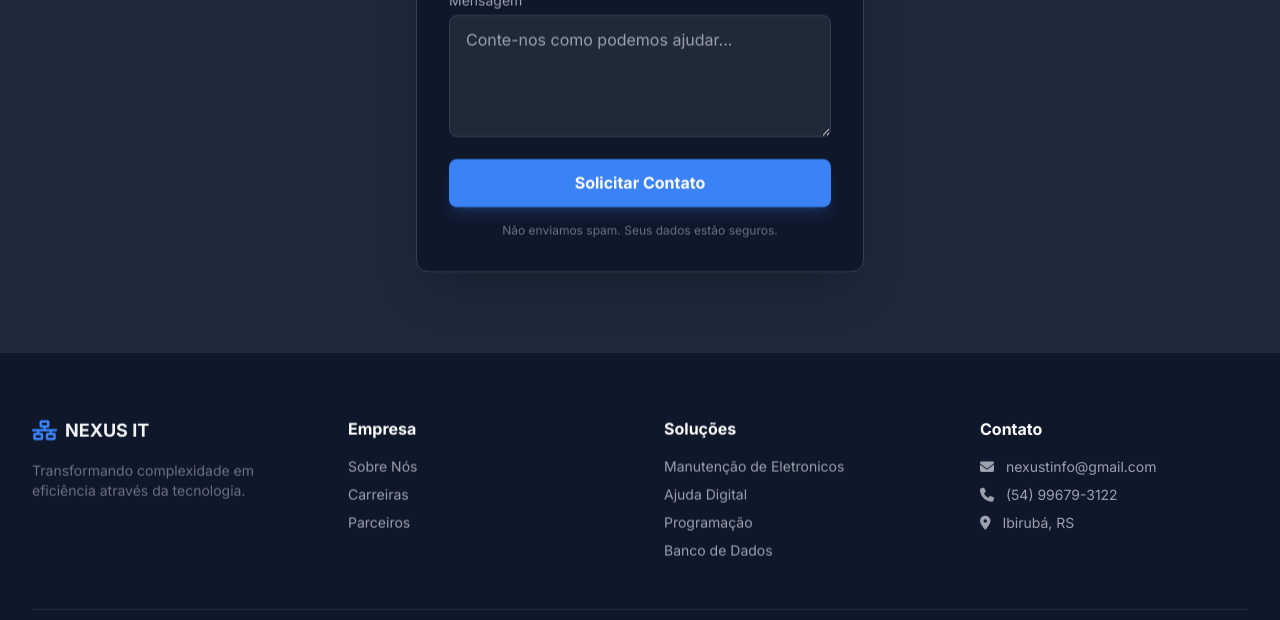
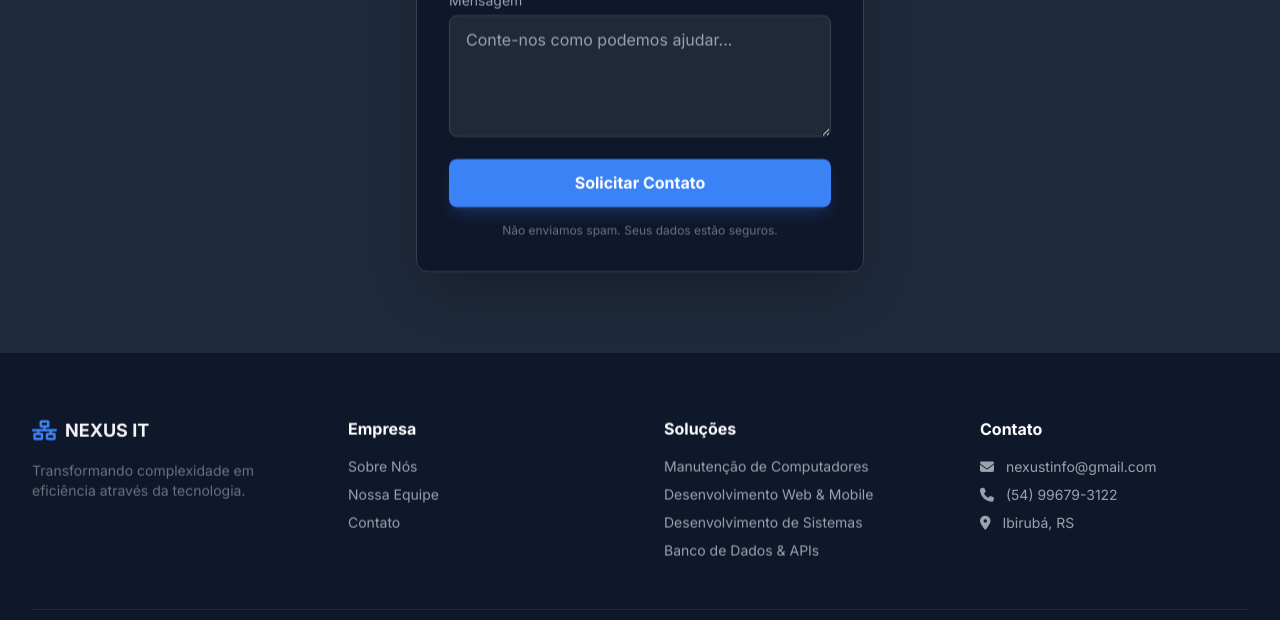
Before and after one commit to 2023316324-cmd/nexus1, a website: page index.html in a window 1280 px wide. Shown: the part 3651-4271 px from the top of the page. Drawn offline with nearby package versions, Linux system fonts and the light colour scheme.

Commit message:
Update index.html

```diff
--- a/index.html
+++ b/index.html
@@ -540,22 +540,22 @@
                     <p class="text-gray-500 text-sm">Transformando complexidade em eficiência através da tecnologia.</p>
                 </div>
 
-                <div class="animate-on-scroll" data-delay="80">
+                   <div class="animate-on-scroll" data-delay="80">
                     <h4 class="text-white font-bold mb-4">Empresa</h4>
                     <ul class="space-y-2 text-sm text-gray-400">
-                        <li><a href="#" class="hover:text-nexus-primary transition-colors">Sobre Nós</a></li>
-                        <li><a href="#" class="hover:text-nexus-primary transition-colors">Carreiras</a></li>
-                        <li><a href="#" class="hover:text-nexus-primary transition-colors">Parceiros</a></li>
+                        <li><a href="#sobre" class="hover:text-nexus-primary transition-colors">Sobre Nós</a></li>
+                        <li><a href="#equipe" class="hover:text-nexus-primary transition-colors">Nossa Equipe</a></li>
+                        <li><a href="#contato" class="hover:text-nexus-primary transition-colors">Contato</a></li>
                     </ul>
                 </div>
 
-                <div class="animate-on-scroll" data-delay="160">
+              <div class="animate-on-scroll" data-delay="160">
                     <h4 class="text-white font-bold mb-4">Soluções</h4>
                     <ul class="space-y-2 text-sm text-gray-400">
-                        <li><a href="#" class="hover:text-nexus-primary transition-colors">Manutenção de Eletronicos</a></li>
-                        <li><a href="#" class="hover:text-nexus-primary transition-colors">Ajuda Digital</a></li>
-                        <li><a href="#" class="hover:text-nexus-primary transition-colors">Programação</a></li>
-                        <li><a href="#" class="hover:text-nexus-primary transition-colors">Banco de Dados</a></li>
+                        <li><a href="#servicos" class="hover:text-nexus-primary transition-colors">Manutenção de Computadores</a></li>
+                        <li><a href="#servicos" class="hover:text-nexus-primary transition-colors">Desenvolvimento Web & Mobile</a></li>
+                        <li><a href="#servicos" class="hover:text-nexus-primary transition-colors">Desenvolvimento de Sistemas</a></li>
+                        <li><a href="#servicos" class="hover:text-nexus-primary transition-colors">Banco de Dados & APIs</a></li>
                     </ul>
                 </div>
 
```
